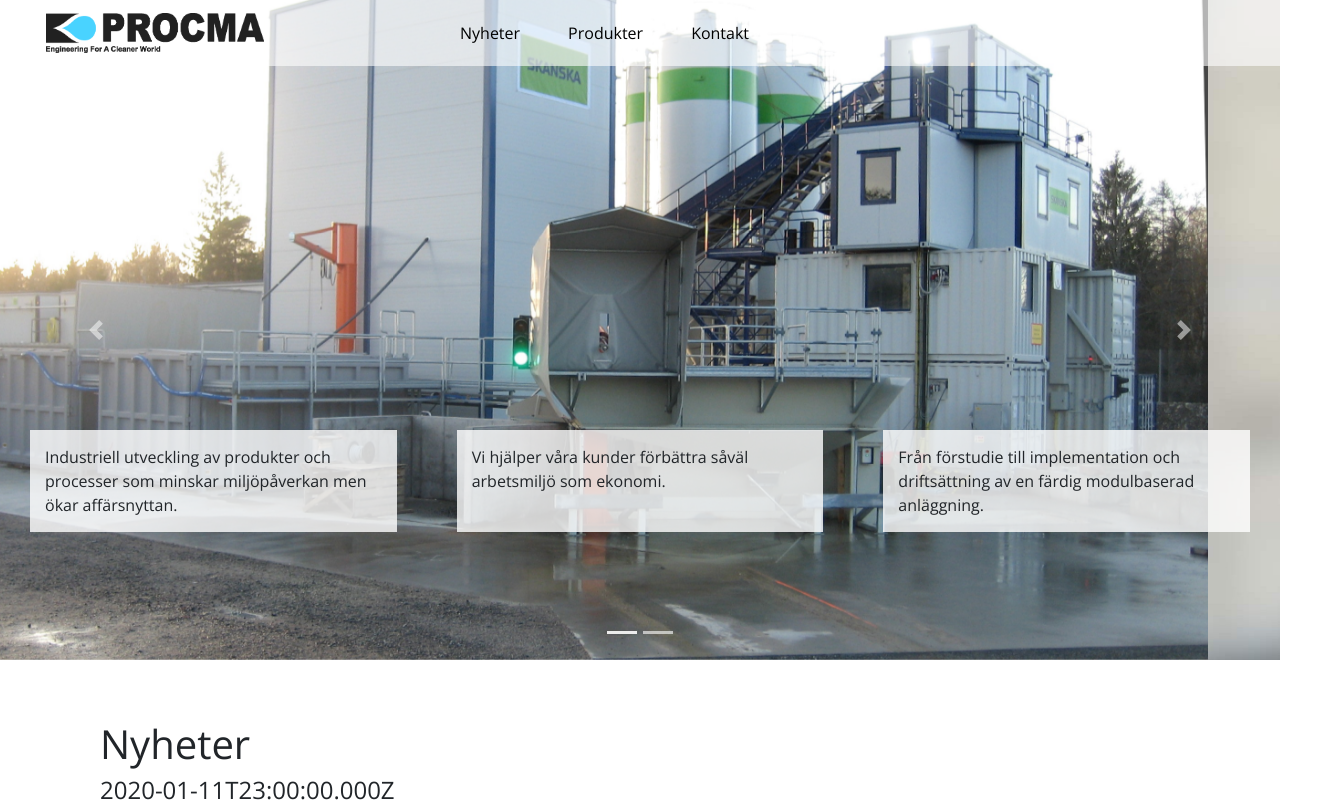
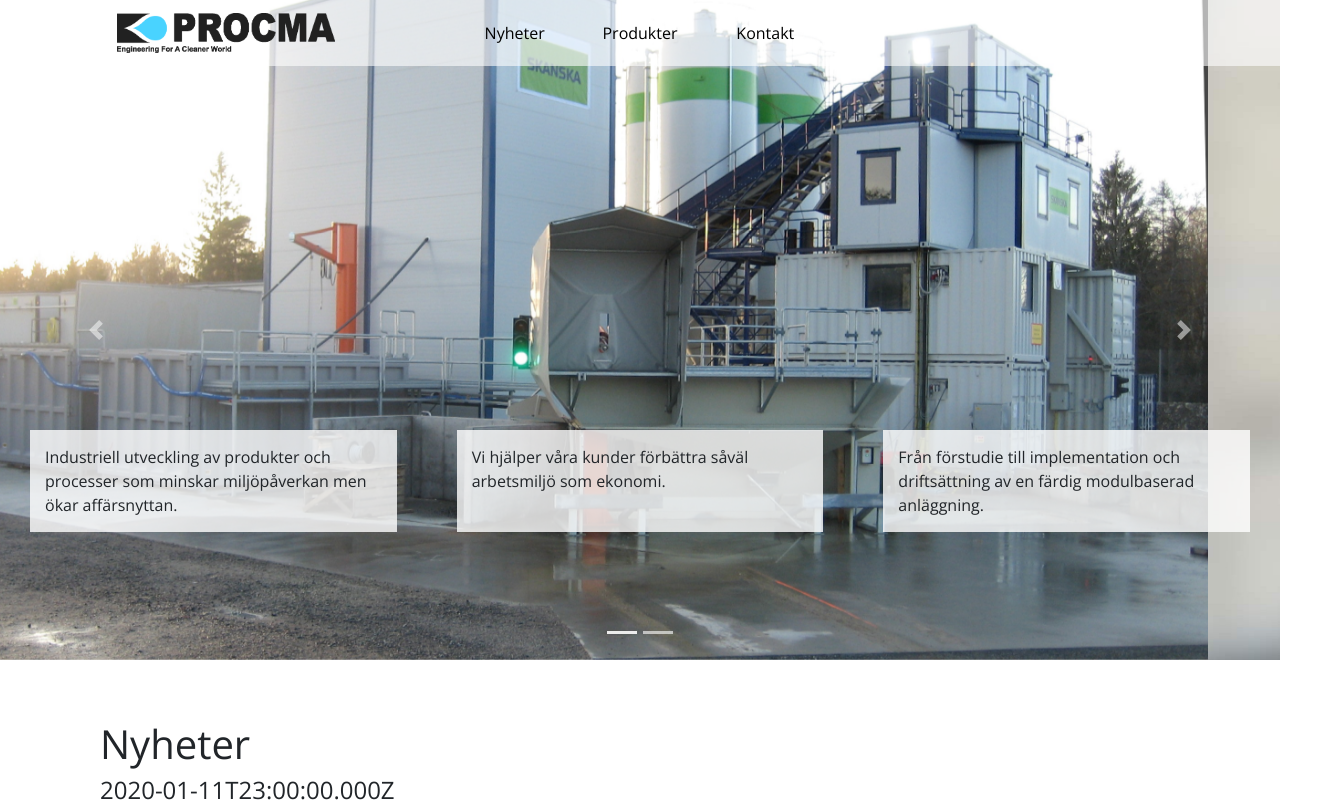
Before and after one commit to sundqvistjohan/procma, a React (Create React App) app in the folder client/: page / in a window 1280 px wide. Shown: the top 802 px of the page, 1328 px wide, since content can reach past the window. Built offline with nearby package versions, Linux system fonts and the light colour scheme.

Commit message:
Adds Autodesk partner img, center header links

```diff
--- a/client/src/components/Contact.jsx
+++ b/client/src/components/Contact.jsx
@@ -3,6 +3,7 @@ import { Container, Col, Image, Row } from "react-bootstrap";
 import Patrik from "../img/Patrik.jpg";
 import Erik from "../img/Erik.jpg";
 import ProcmaLogo from "../img/PROCMA-logo.png";
+import AutodeskPartner from "../img/autodesk.png";
 
 const Contact = () => {
   return (
@@ -13,7 +14,7 @@ const Contact = () => {
         svarar vi efter bästa förmåga.
       </div>
       <Row>
-        <Col id="contact-card" style={{ left: "26%" }}>
+        <Col id="contact-card" style={{ left: "30%" }}>
           <Image
             src={ProcmaLogo}
             style={{ height: "30px", marginTop: "50px", marginBottom: "30px" }}
@@ -24,9 +25,9 @@ const Contact = () => {
             <li>791 61 Falun</li>
           </ul>
         </Col>
-        <Col style={{ left: "3%" }}>
+        <Col style={{ left: "5%" }}>
           <Row>
-            <Col id="contact-card" md="auto" >
+            <Col id="contact-card" md="auto">
               <Image src={Patrik} />
               <h5 id="contact-header">PATRIK SVEDER</h5>
               <ul>
@@ -51,6 +52,14 @@ const Contact = () => {
           </Row>
         </Col>
       </Row>
+      <Row style={{ textAlign: "center" }}>
+        <Col>
+          <Image
+            src={AutodeskPartner}
+            style={{ height: "80px", marginTop: "20px", marginBottom: "20px", paddingLeft: "80px" }}
+          />
+        </Col>
+      </Row>
     </Container>
   );
 };
--- a/client/src/components/Navigation.jsx
+++ b/client/src/components/Navigation.jsx
@@ -13,8 +13,8 @@ const Navigation = () => {
           </Navbar.Brand>
         </Col>
         <Col>
-          <Nav className="mr-auto">
-            <Nav.Link as={Link} to="/#nyheter" id="nav-link">
+          <Nav>
+            <Nav.Link as={Link} to="/#nyheter">
               Nyheter
             </Nav.Link>
             <Nav.Link as={Link} to="/#produkter">
--- a/client/src/scss/custom.scss
+++ b/client/src/scss/custom.scss
@@ -9,6 +9,7 @@ body {
   position: fixed;
   z-index: 100;
   background-color: rgba(255, 255, 255, 0.6);
+  text-align: center;
 }
 
 #logo {
@@ -17,17 +18,18 @@ body {
 
 .navbar-light .navbar-nav .nav-link {
   color: black;
-  padding-right: 40px;
+  text-align: center;
+  width: 100%;
+
 }
 .navbar-light .navbar-nav .nav-link:hover {
   color: white;
 }
 
 .carousel {
-  // position: absolute;
   top: 0;
-  // width: 100%;
 }
+
 .carousel-item {
   height: 660px;
   background-position: center;
```
Also changed, not shown: client/src/img/autodesk.png (added).
